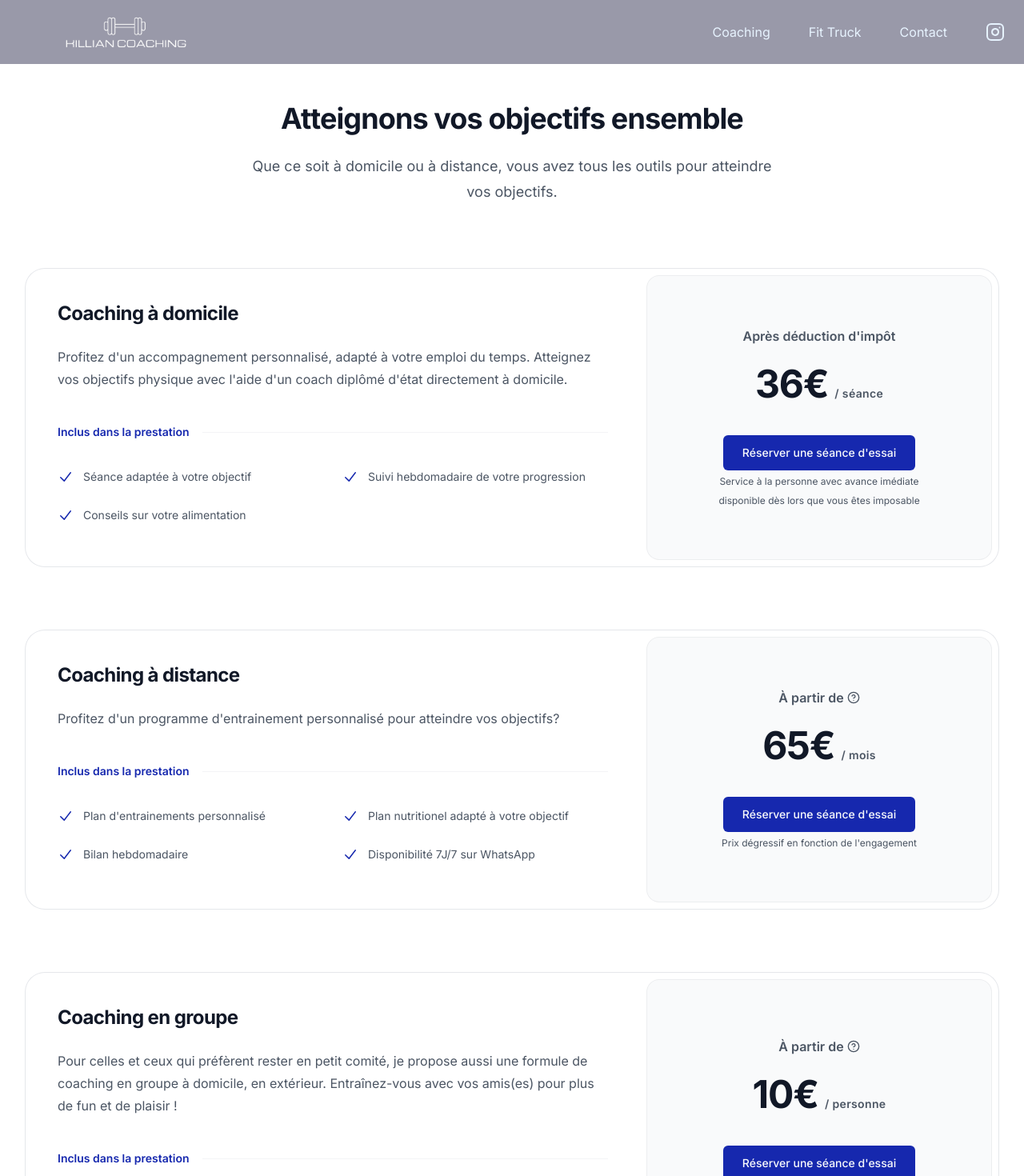
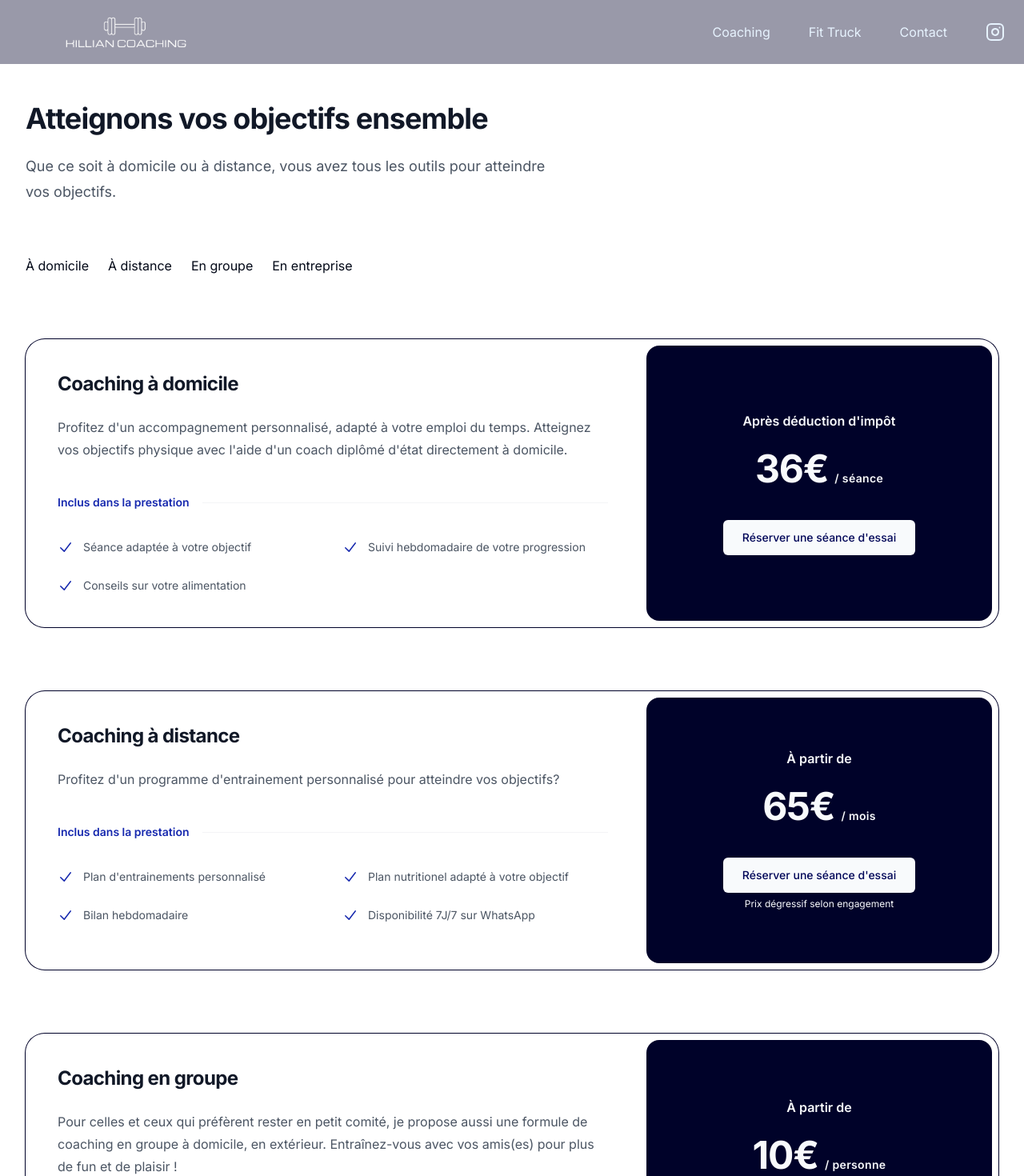
Before and after one commit to fernan-x/killian-coaching, a Next.js app: page /killian-coaching/coaching in a window 1280 px wide. Shown: the top 1470 px of the page at 80% size. Built offline with nearby package versions, Linux system fonts and the light colour scheme.

Commit message:
feat: change pricing visual

```diff
--- a/app/coaching/page.tsx
+++ b/app/coaching/page.tsx
@@ -1,14 +1,32 @@
 import PricingCard from "@/components/common/pricing-card/pricing-card";
+import Link from "next/link";
 
 export default function Coaching() {
   return (
     <div className="flex w-full flex-col bg-white py-24 sm:py-32">
       <div className="mx-auto max-w-7xl px-6 lg:px-8">
-        <div className="mx-auto max-w-2xl sm:text-center">
+        <div className="max-w-2xl text-center lg:text-left">
           <h2 className="text-3xl font-bold tracking-tight text-gray-900 sm:text-4xl">Atteignons vos objectifs ensemble</h2>
           <p className="mt-6 text-lg leading-8 text-gray-600">Que ce soit à domicile ou à distance, vous avez tous les outils pour atteindre vos objectifs.</p>
         </div>
+
+        <div className="flex flex-col md:flex-row gap-6 items-center mt-16">
+          <Link href='#domicile'>
+            À domicile
+          </Link>
+          <Link href='#distance'>
+            À distance
+          </Link>
+          <Link href='#groupe'>
+            En groupe
+          </Link>
+          <Link href='#entreprise'>
+            En entreprise
+          </Link>
+        </div>
+
         <PricingCard
+          anchor="domicile"
           title="Coaching à domicile"
           description="Profitez d'un accompagnement personnalisé, adapté à votre emploi du temps.
           Atteignez vos objectifs physique avec l'aide d'un coach diplômé d'état directement à domicile."
@@ -20,9 +38,10 @@ export default function Coaching() {
             'Conseils sur votre alimentation',
           ]}
           frequency='/ séance'
-          subTitle="Service à la personne avec avance imédiate disponible dès lors que vous êtes imposable"
+          subTitle=""
         />
         <PricingCard
+          anchor="distance"
           title="Coaching à distance"
           description="Profitez d'un programme d'entrainement personnalisé pour atteindre vos objectifs?"
           priceTitle="À partir de"
@@ -34,19 +53,10 @@ export default function Coaching() {
             'Disponibilité 7J/7 sur WhatsApp'
           ]}
           frequency='/ mois'
-          subTitle="Prix dégressif en fonction de l'engagement"
-          subTitleTooltip={
-            <div>
-              <b>Prix dégressif en fonction de l&apos;engagement</b>
-              <ul className="mt-2">
-                <li>engagement 3 mois = 85€/mois</li>
-                <li>engagement 6 mois = 75€/mois</li>
-                <li>engagement 12 mois = 65€/mois</li>
-              </ul>
-            </div>
-          }
+          subTitle="Prix dégressif selon engagement"
         />
         <PricingCard
+          anchor="groupe"
           title="Coaching en groupe"
           description="Pour celles et ceux qui préfèrent rester en petit comité, je propose aussi une formule de coaching en groupe à domicile, en extérieur.
           Entraînez-vous avec vos amis(es) pour plus de fun et de plaisir !"
@@ -58,21 +68,10 @@ export default function Coaching() {
             'Conseils personnalisés',
           ]}
           frequency='/ personne'
-          subTitle="Prix dégressif en fonction du nombre de participants"
-          subTitleTooltip={
-            <div>
-              <b>Prix dégressif en fonction du nombre de participants</b>
-              <ul className="mt-2">
-                <li>2 personnes = 25€ par personne</li>
-                <li>3 personnes = 20€ par personne</li>
-                <li>4 personnes = 15€ par personne</li>
-                <li>5 personnes = 12€ par personne</li>
-                <li>6 personnes = 10€ par personne</li>
-              </ul>
-            </div>
-          }
+          subTitle="Prix dégressif selon le nombre de participants"
         />
          <PricingCard
+          anchor="entreprise"
           title="Coaching en entreprise"
           description="Vous êtes dirigeant d'une entreprise ou délégué du personnel, offrez aux salariés la possibilité de se dépenser et de se détendre au sein de l'entreprise.
           Au-delà des bénéfices évident du sport sur la santé tel que la prévention des troubles du sommeil, cardio-vasculaires ou musculo-squelettiques; le sport en entreprise offre de nombreux avantages et enjeux sociaux-économiques "
--- a/app/globals.css
+++ b/app/globals.css
@@ -75,3 +75,7 @@
     @apply bg-background text-foreground;
   }
 }
+
+html {
+  scroll-behavior: smooth;
+}
--- a/components/common/pricing-card/pricing-card.tsx
+++ b/components/common/pricing-card/pricing-card.tsx
@@ -12,13 +12,13 @@ interface PricingCardProps {
   subTitle?: string;
   features: string[];
   buttonTitle?: string;
-  subTitleTooltip?: React.ReactNode;
+  anchor: string;
 }
 
-const PricingCard = ({ title, description, price, features, frequency, priceTitle, buttonTitle, subTitle, subTitleTooltip }: PricingCardProps) => {
+const PricingCard = ({ anchor, title, description, price, features, frequency, priceTitle, buttonTitle, subTitle }: PricingCardProps) => {
   const buttonText = buttonTitle || <>Réserver une séance d&apos;essai</>;
   return (
-    <div className="mx-auto mt-16 max-w-2xl rounded-3xl ring-1 ring-gray-200 sm:mt-20 lg:mx-0 lg:flex lg:max-w-none">
+    <div id={anchor} className="mx-auto mt-16 max-w-2xl rounded-3xl ring-1 ring-[#000229] sm:mt-20 lg:mx-0 lg:flex lg:max-w-none">
       <div className="p-8 sm:p-10 lg:flex-auto">
         <h3 className="text-2xl font-bold tracking-tight text-gray-900">{title}</h3>
         <p className="mt-6 text-base leading-7 text-gray-600">{description}</p>
@@ -38,32 +38,22 @@ const PricingCard = ({ title, description, price, features, frequency, priceTitl
         </ul>
       </div>
       <div className="-mt-2 p-2 lg:mt-0 lg:w-full lg:max-w-md lg:flex-shrink-0">
-        <div className="h-full rounded-2xl bg-gray-50 py-10 text-center ring-1 ring-inset ring-gray-900/5 lg:flex lg:flex-col lg:justify-center lg:py-16">
+        <div className="h-full rounded-2xl bg-[#000229] py-10 text-center text-primary-foreground lg:flex lg:flex-col lg:justify-center lg:py-16">
           <div className="mx-auto max-w-xs px-8">
             {priceTitle &&
-              <div className='flex items-center justify-center gap-x-1 text-gray-600 text-base font-semibold'>
+              <div className='flex items-center justify-center gap-x-1 text-base font-semibold'>
                 <span>{priceTitle}</span>
-                {subTitleTooltip && (
-                  <TooltipProvider>
-                    <Tooltip>
-                      <TooltipTrigger><CircleHelp className="h-4 w-4" /></TooltipTrigger>
-                      <TooltipContent>
-                        <p>{subTitleTooltip}</p>
-                      </TooltipContent>
-                    </Tooltip>
-                  </TooltipProvider>
-                )}
               </div>
             }
             {price &&
               <p className="mt-6 flex items-baseline justify-center gap-x-2">
-                <span className="text-5xl font-bold tracking-tight text-gray-900">{price}</span>
-                <span className="text-sm font-semibold leading-6 tracking-wide text-gray-600">{frequency}</span>
+                <span className="text-5xl font-bold tracking-tight">{price}</span>
+                <span className="text-sm font-semibold leading-6 tracking-wide">{frequency}</span>
               </p>
             }
-            <MailToButton className='mt-10'>{buttonText}</MailToButton>
+            <MailToButton className='mt-10' variant='pricing'>{buttonText}</MailToButton>
             {subTitle &&
-              <span className="mt-6 text-xs leading-5 text-gray-600">
+              <span className="mt-6 text-xs leading-5">
                 {subTitle}
               </span>
             }
--- a/components/ui/button.tsx
+++ b/components/ui/button.tsx
@@ -11,6 +11,7 @@ const buttonVariants = cva(
       variant: {
         default: "bg-primary text-primary-foreground hover:bg-primary-hover",
         link: "text-[#E7F3FF] underline-offset-4 hover:text-[#E7F3FF]/60",
+        pricing: "bg-primary-foreground text-[#010658] hover:bg-primary-foreground/90",
       },
       size: {
         default: "py-3 px-6",
--- a/components/ui/mail-to-button.tsx
+++ b/components/ui/mail-to-button.tsx
@@ -1,10 +1,10 @@
 'use client'
 
 import React from 'react';
-import { Button } from './button';
+import { Button, ButtonProps } from './button';
 import { useMailTo } from '@/hooks/useMailTo';
 
-const MailToButton = ({ children, ...props }: React.PropsWithChildren & { className?: string }) => {
+const MailToButton = ({ children, ...props }: ButtonProps) => {
     const onMailTo = useMailTo();
 
     return <Button onClick={onMailTo} {...props}>{children}</Button>;
```
Lines whose indentation alone changed are shown as unchanged.
